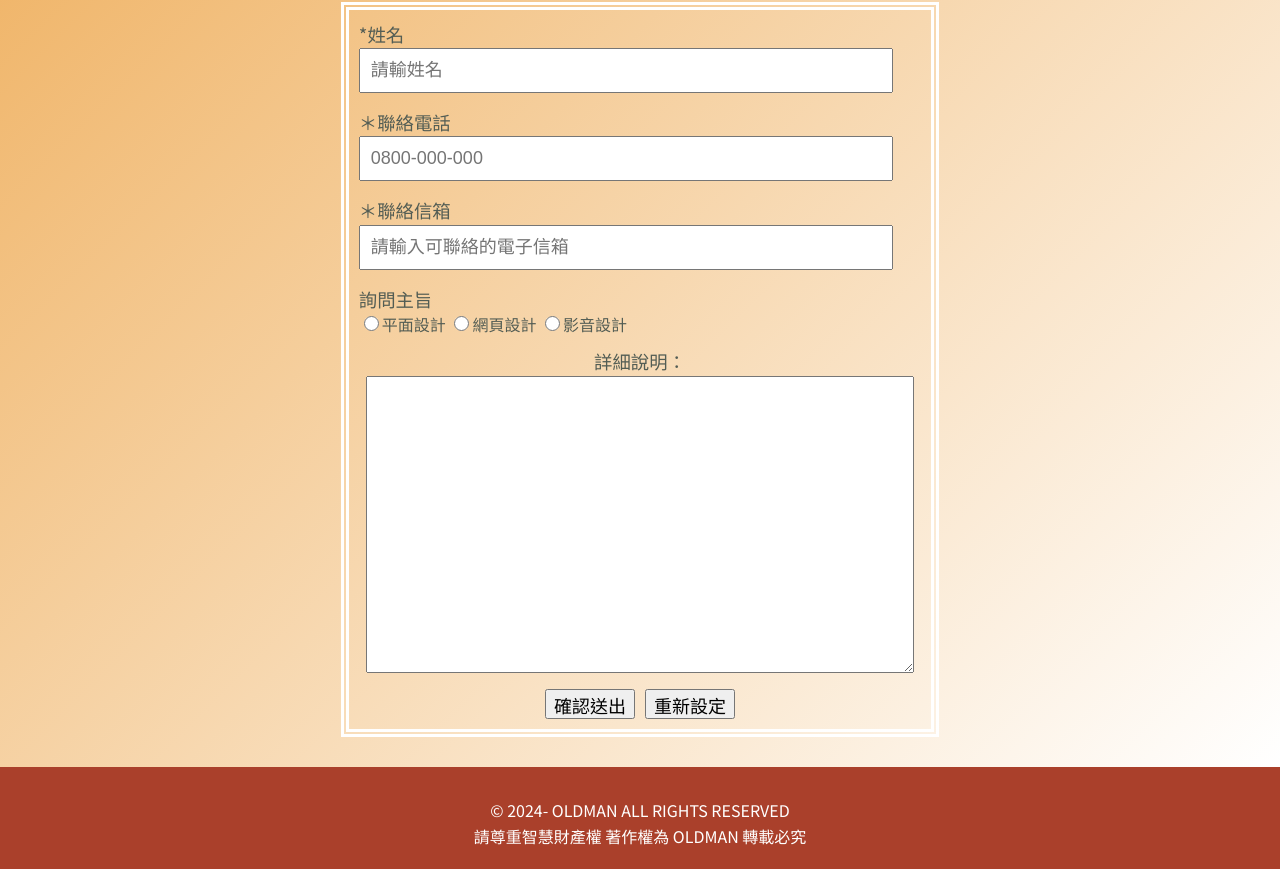
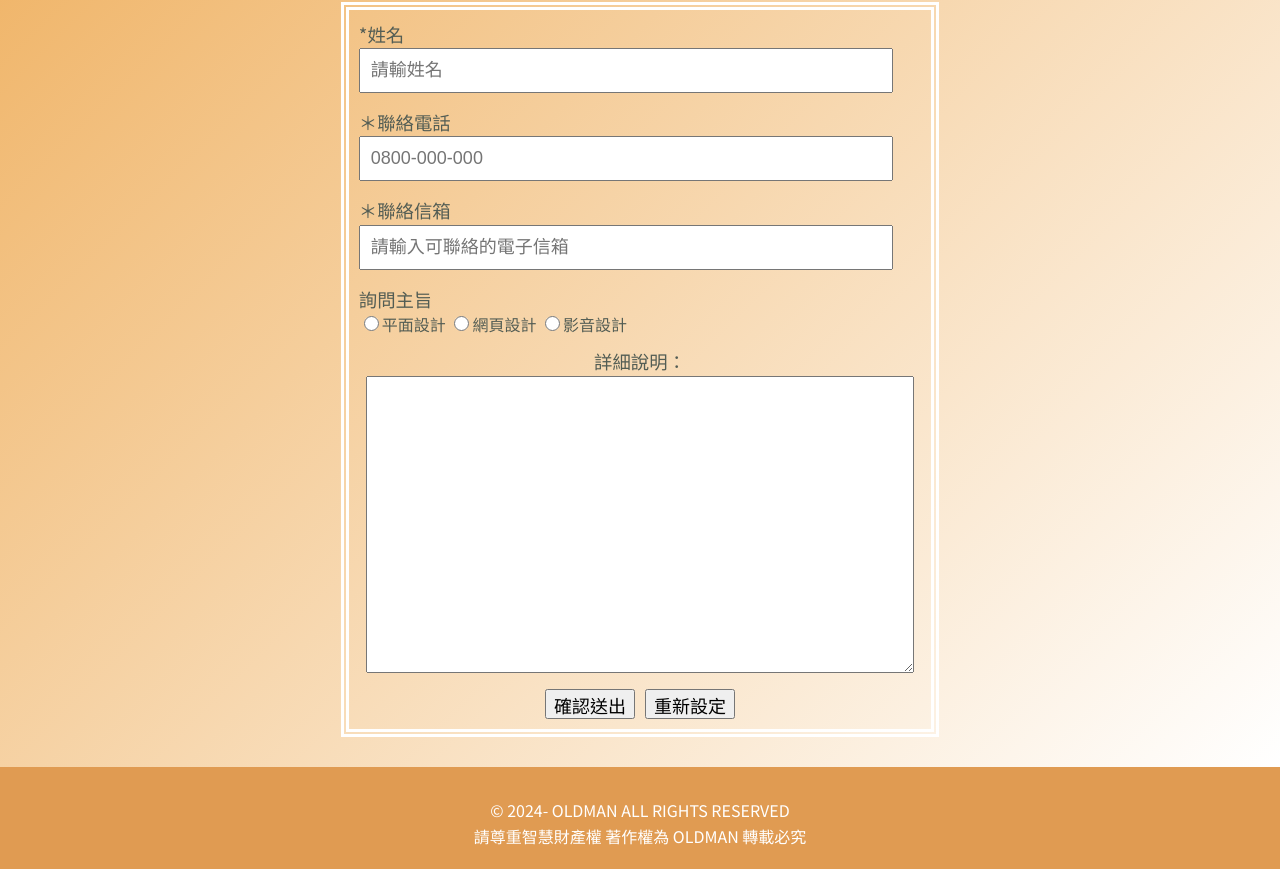
Before and after one commit to Oldman520/portfolio, a plain HTML site: page index.htm in a window 1280 px wide. Shown: the part 2656-3525 px from the top of the page. Drawn offline with nearby package versions, Linux system fonts and the light colour scheme; a web font is replaced by a local one.

Commit message:
Update footer.css

```diff
--- a/css/web/footer.css
+++ b/css/web/footer.css
@@ -2,7 +2,7 @@ footer{
     background-color: #aa402b;
     /* 留白取代高度 兩個值:上下 左右 四個值: 上右下左 */
     padding:35px 0 15px 0;
-    background-image:#D9842Acf;
+    background-color:#D9842Acf;
     /* 背景圖片不重複 */
     background-repeat:no-repeat;
     /* 背景圖片尺寸 */
```
